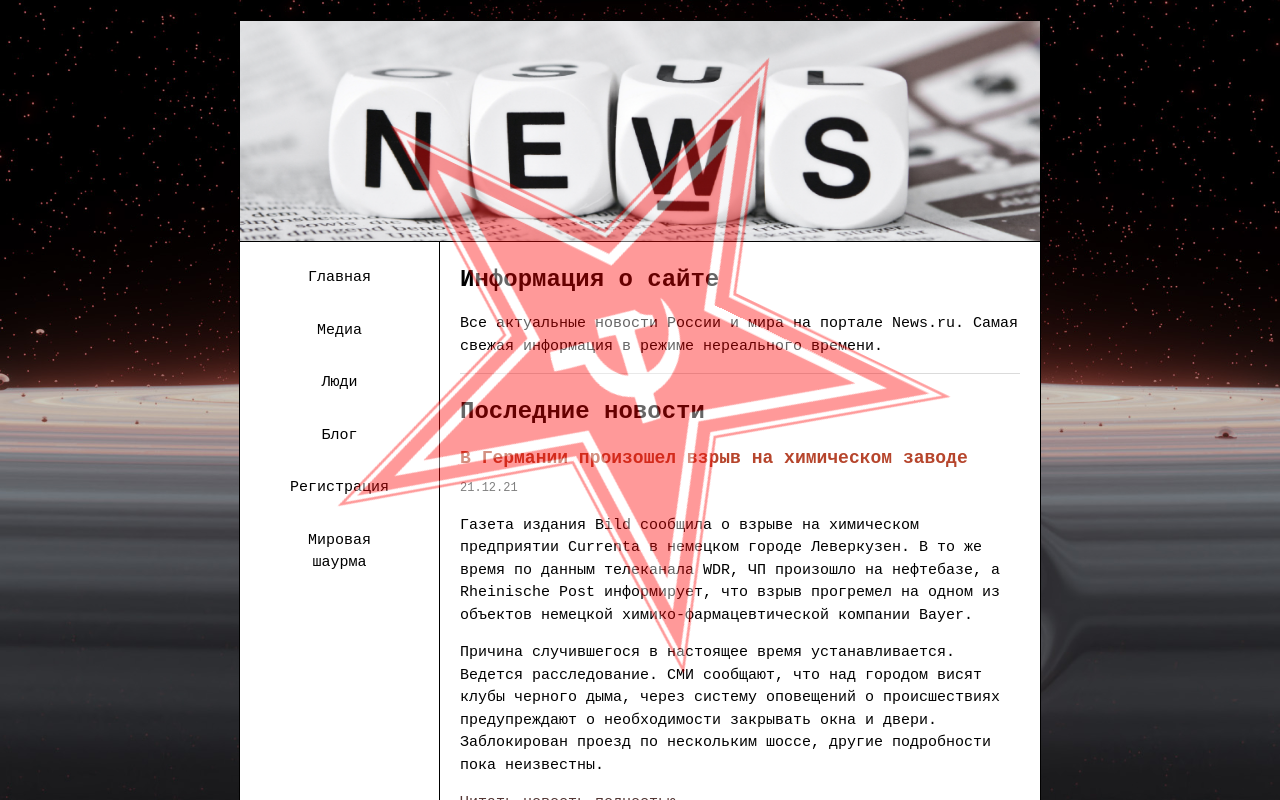
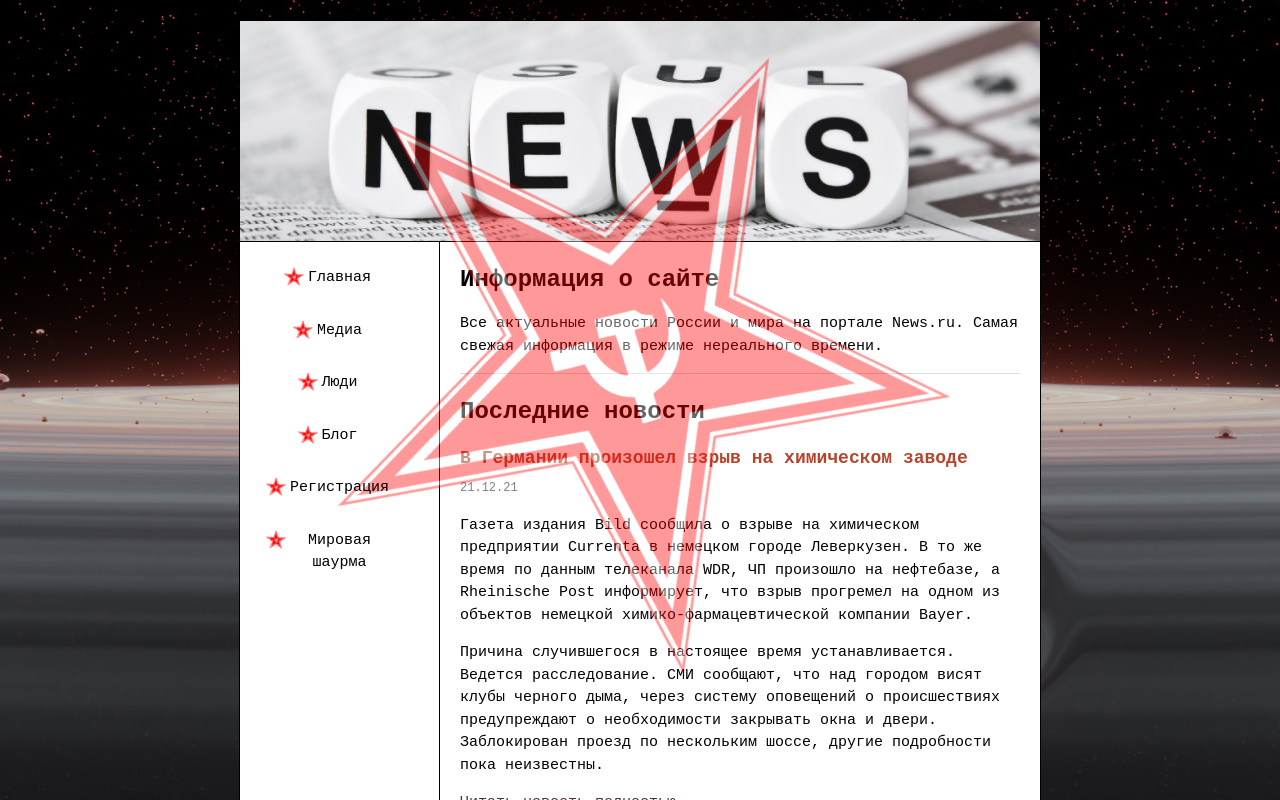
Before and after one commit to GhostRooter0953/news, a plain HTML site: page index.html in a window 1280 px wide. Shown: the top 800 px of the page. Drawn offline with Linux system fonts and the light colour scheme.

Commit message:
Революция затронула все социальные сферы

```diff
--- a/style.css
+++ b/style.css
@@ -22,6 +22,19 @@ body {
     position: fixed;
     left: 25%;
     animation: rotate 60s infinite;
+}
+
+.nav-link::before {
+    content: "";
+    position: absolute;
+    left: 15px;
+    top: 15px;
+    width: 20px;
+    height: 20px;
+    background-image: url(img/star-2.png);
+    background-size: 20px 20px;
+    margin: 0 auto;
+    animation: rotate 10s infinite;
 }
 
 @keyframes rotate {
@@ -92,6 +105,7 @@ body {
 }
 
 .nav-link {
+    position: relative;
     display: inline-block;
     padding: 15px 40px;
     text-decoration: none;
```
